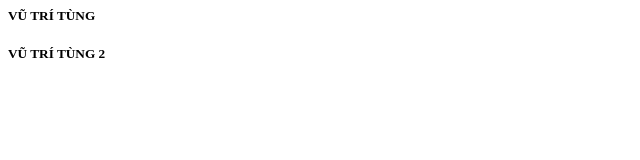
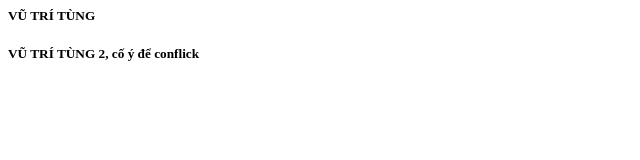
Before and after one commit to vt-tung/demo-git, a plain HTML site: page index.html in a window 1280 px wide. Shown: the full height of the page, 0-640 px from the left. Drawn offline with Linux system fonts and the light colour scheme.

Commit message:
Update index.html

```diff
--- a/index.html
+++ b/index.html
@@ -1,2 +1,2 @@
 <h5>VŨ TRÍ TÙNG</h5>
-<h5>VŨ TRÍ TÙNG 2</h5>
+<h5>VŨ TRÍ TÙNG 2, cố ý để conflick</h5>
```
